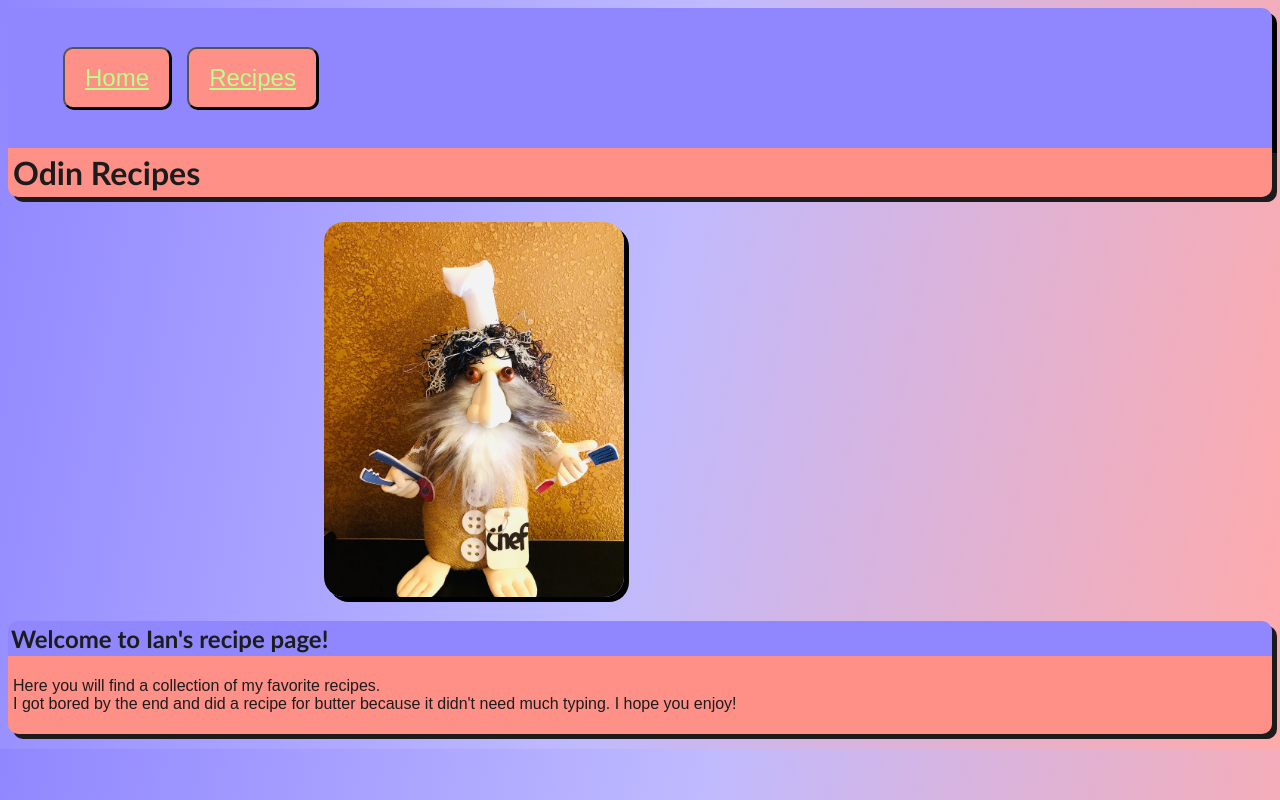
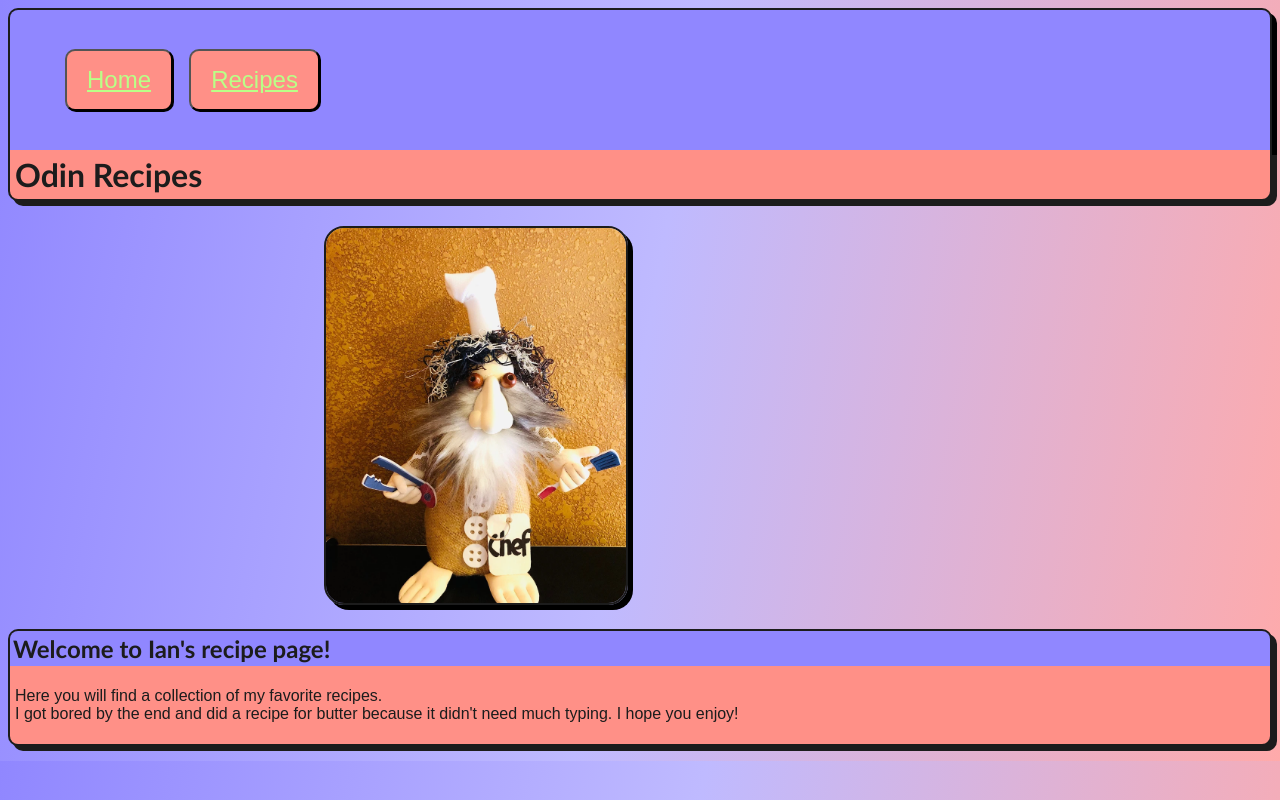
Before and after one commit to ihess95/odin-recipes, a plain HTML site: page index.html in a window 1280 px wide. Drawn offline with Linux system fonts and the light colour scheme.

Commit message:
Add border to imitate boxes

```diff
--- a/styles.css
+++ b/styles.css
@@ -1,6 +1,14 @@
 body {
   background: #9087ff;
   background: linear-gradient(100deg, #9087ff, #bfbaff, #ffaaaa);
+}
+
+h1,
+h4,
+img,
+.text,
+.navbar {
+  border: #1c1c1c solid 2px;
 }
 
 h1,
@@ -25,6 +33,7 @@ h1 {
   margin-bottom: 25px;
   border-radius: 0px 0px 10px 10px;
   background-color: #ff9087;
+  border-top: none;
 }
 
 h4 {
@@ -33,6 +42,7 @@ h4 {
   padding: 3px;
   border-radius: 10px 10px 0px 0px;
   margin: 0%;
+  border-bottom: none;
 }
 
 p {
@@ -62,6 +72,7 @@ a {
   padding: 10px;
   border-radius: 10px 10px 0px 0px;
   box-shadow: 5px 5px;
+  border-bottom: none;
 }
 
 .text {
@@ -72,6 +83,7 @@ a {
   margin-bottom: 15px;
   background-color: #ff9087;
   padding: 5px;
+  border-top: none;
 }
 
 .centerImage {
@@ -115,3 +127,7 @@ a {
 a:hover {
   color: #9087ff;
 }
+
+button:hover {
+  box-shadow: 3px 3px;
+}
```
